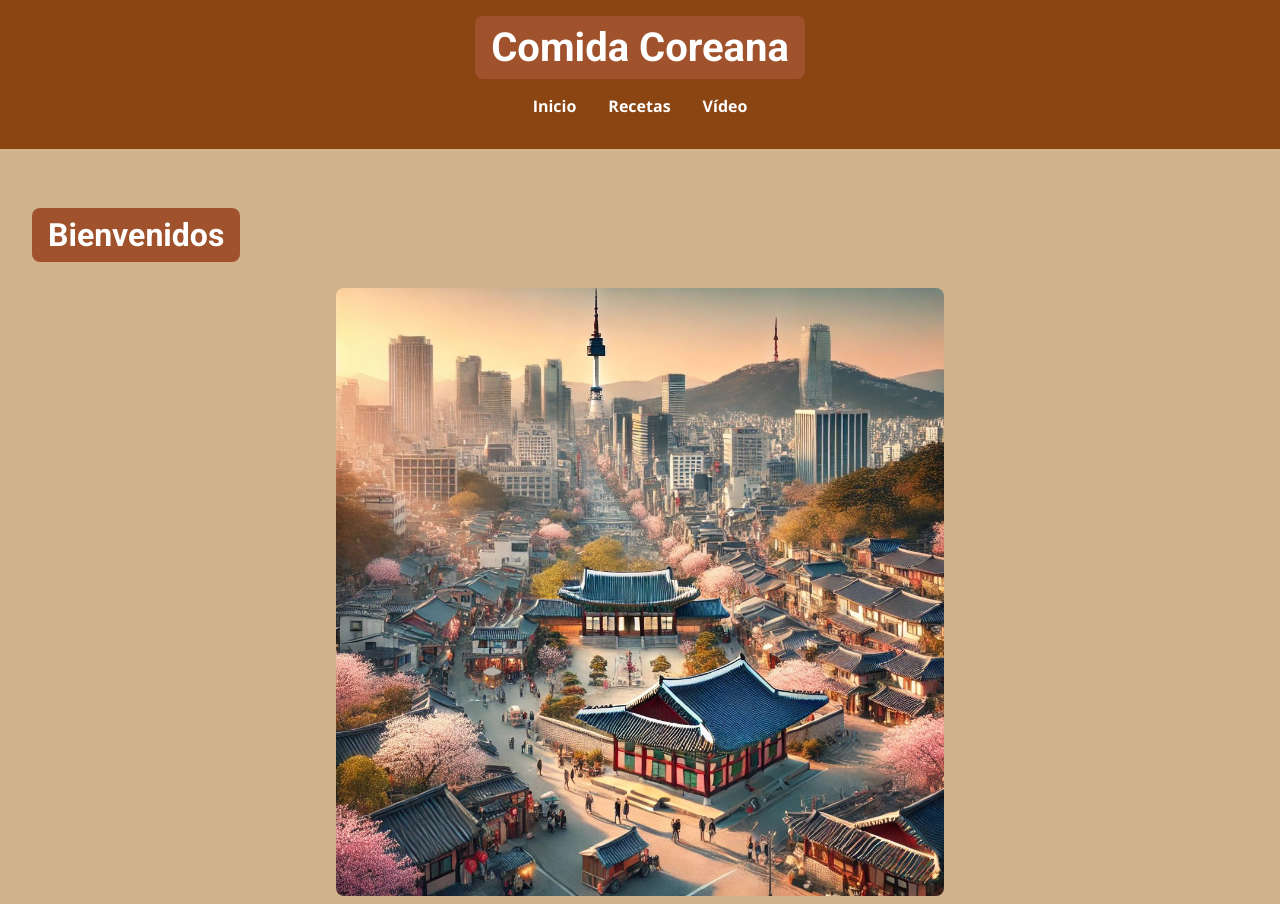
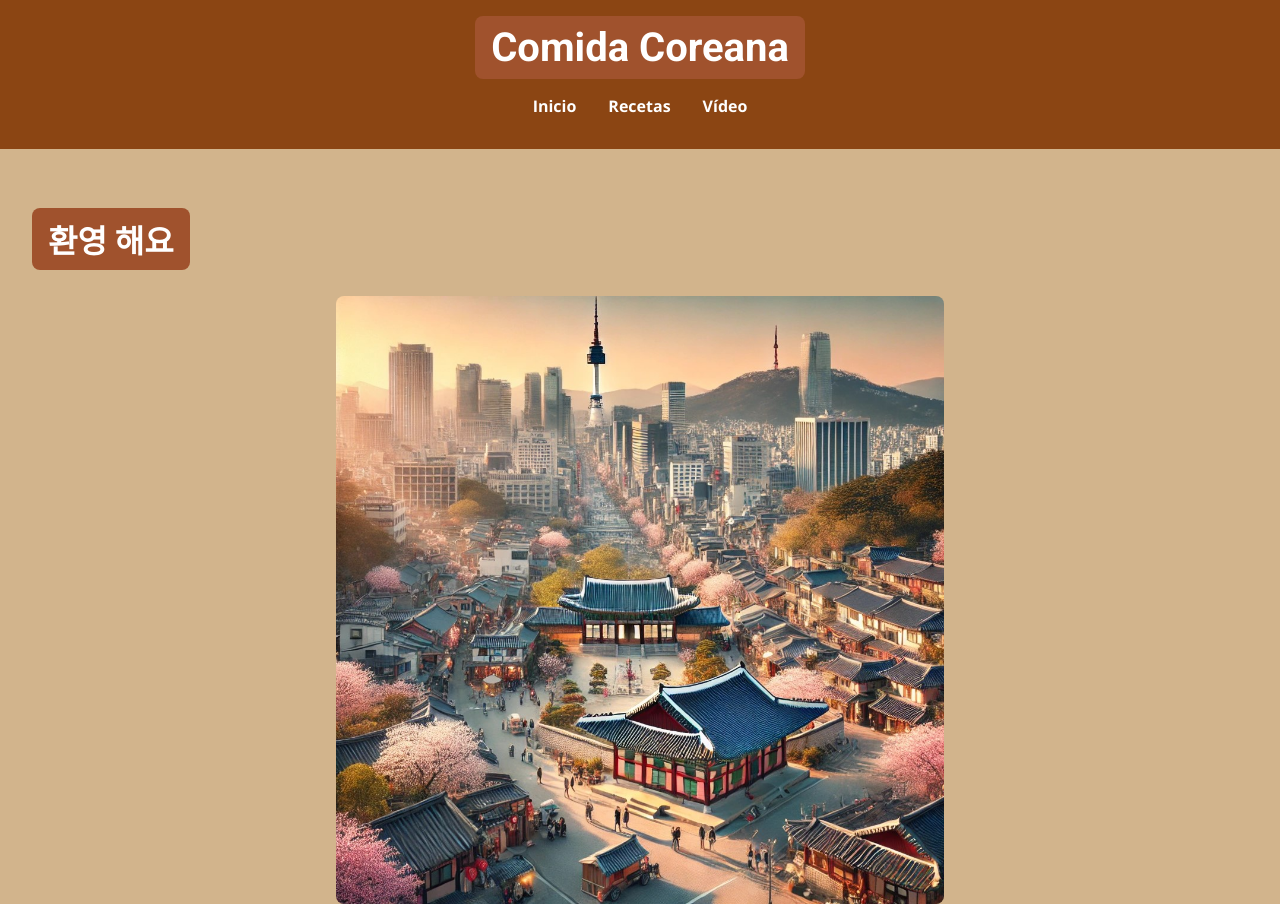
Before and after one commit to BeatrizGnzlz/cocina-coreana, a website: page index.html in a window 1280 px wide. Shown: the top 904 px of the page. Drawn offline with nearby package versions, Linux system fonts and the light colour scheme.

Commit message:
Update index.html

```diff
--- a/index.html
+++ b/index.html
@@ -22,7 +22,7 @@
   </header>
   <main>
     <section>
-      <h2>Bienvenidos</h2>
+      <h2>환영 해요</h2>
       <img src="corea.jpg" alt="corea del sur">
       <p>Descubre algunos de los platos más representativos de Corea del Sur.</p>
       <p>Explora nuestras recetas y disfruta de un vídeo sobre cómo preparar kimchi.</p>
```
